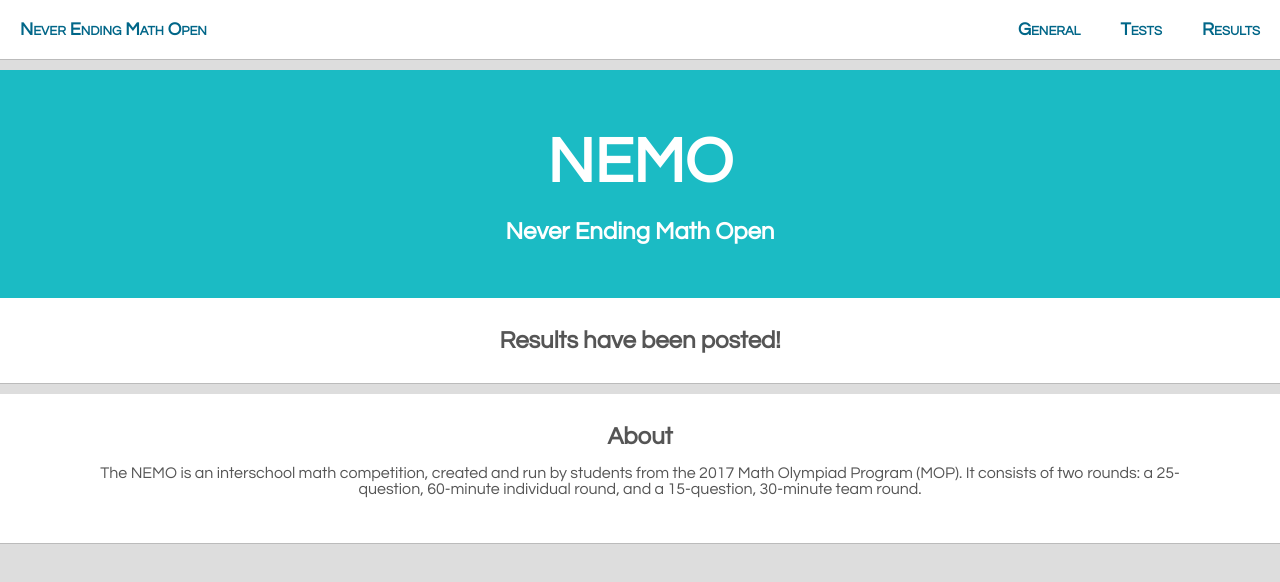
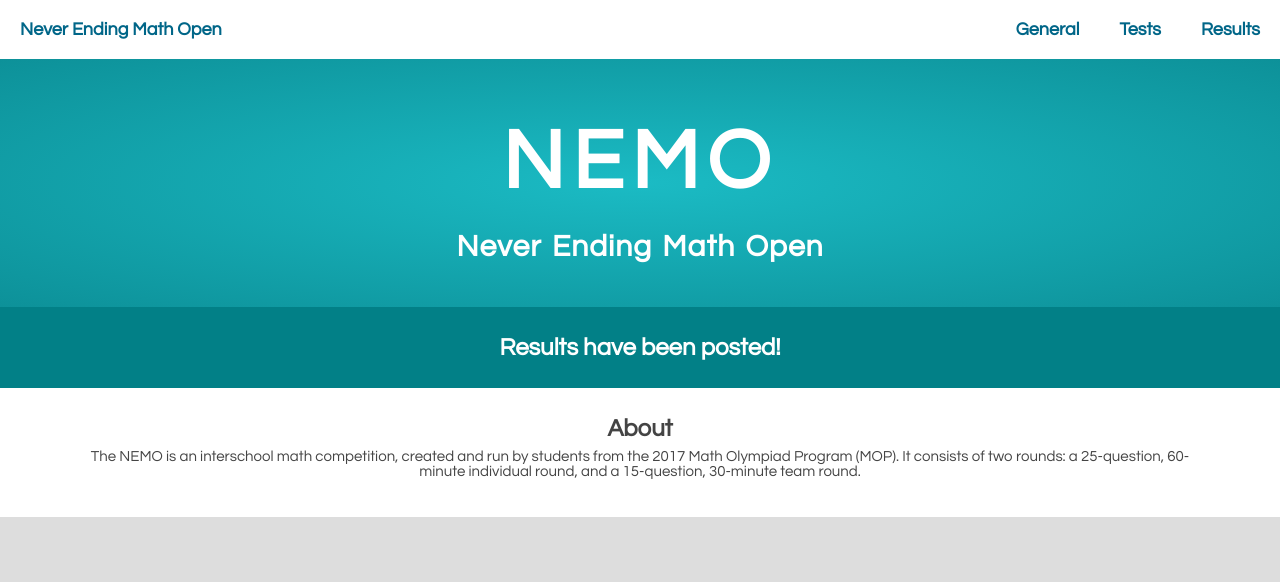
Before and after one commit to nemomath/nemomath.github.io, a plain HTML site: page index.html in a window 1280 px wide. Drawn offline with Linux system fonts and the light colour scheme.

Commit message:
Modify website design

```diff
--- a/index.html
+++ b/index.html
@@ -38,7 +38,7 @@
 	}
 	</script>
 </nav>
-<header>
+<header id="title">
 	<h1>NEMO</h1>
 	<h3>Never Ending Math Open</h3>
 </header>
--- a/style.css
+++ b/style.css
@@ -1,49 +1,54 @@
 body {
 	background-color: #DDDDDD;
 	font-family: "Century Gothic", "Verdana", "sans-serif";
-	color: #555555;
+	color: #444444;
 	margin: 0;
 	padding: 0;
 }
 
 h1 {
-	display: inline;
-	font-size: 64px;
-	padding: 5px;
+	font-size: 84px;
+	letter-spacing: 8px;
+	margin: 40px 0px 20px;
+	padding: 0;
 }
 
 h2 {
-	background-color: #1BBBC4;
-	color: #FFFFFF;
 	font-size: 30px;
-	text-align: center;
-	padding: 15px;
-	border-top: 1px solid #DDDDDD;
-	border-bottom: 1px solid #0D5D62;
+	margin: 15px 0px;
+	padding: 0;
 }
 
 h3 {
-	font-size: 24px;
+	font-size: 30px;
+	letter-spacing: 1px;
+	word-spacing: 3px;
+	margin: 25px 0px;
+	padding: 0;
 }
 
 h6 {
 	font-size: 24px;
-	margin: 0;
-	padding: 0px 50px;
+	margin: 8px 0px;
+	padding: 0;
 }
 
 p {
-	padding: 0px 50px;
+	font-size: 15px;
+	margin: 8px 0px;
+	padding: 0;
 }
 
 ul {
 	list-style-type: none;
 	text-align: center;
+	margin: 10px 0px;
 	padding: 0;
 }
 
 li {
 	display: inline;
+	margin: 0;
 	padding: 0px 10px;
 }
 
@@ -53,14 +58,13 @@ a {
 
 nav {
 	background-color: #FFFFFF;
-	margin: 0px 0px 10px;
-	border-bottom: 1px solid #BBBBBB;
+	margin: 0;
+	padding: 0;
 }
 
 nav ul {
+	margin: 0;
 	overflow: hidden;
-	margin: 0;
-	padding: 0;
 }
 
 nav li {
@@ -81,7 +85,6 @@ nav a {
 	display: block;
 	padding: 20px;
 	font-size: 18px;
-	font-variant: small-caps;
 	font-weight: bold;
 	text-decoration: none;
 }
@@ -133,31 +136,32 @@ nav li.up-arrow a {
 
 }
 
-header {
+#title {
 	text-align: center;
-	background-color: #1BBBC4;
+	background-color: #129FA8;
+	background: radial-gradient(#1BBBC4, #0D9199);
 	color: #FFFFFF;
 	margin: 0;
-	padding: 60px 0px 30px;
+	padding: 20px;
 }
 
 section {
 	background-color: #FFFFFF;
-	border-bottom: 1px solid #BBBBBB;
+	margin: 0;
+	padding: 20px 7% 30px;
 }
 
 #updates {
 	text-align: center;
-	padding: 30px;
+	padding: 20px;
+	background-color: #028087;
+	color: #FFFFFF;
 }
 
 #about {
 	text-align: center;
-	margin: 10px 0px;
-	padding: 30px;
 }
 
 #main_content {
 	min-height: 500px;
-	padding: 0px 0px 30px;
 }
```
Also changed, not shown: general.html (+1 -1 lines), results.html (+1 -1 lines), tests.html (+1 -1 lines).
